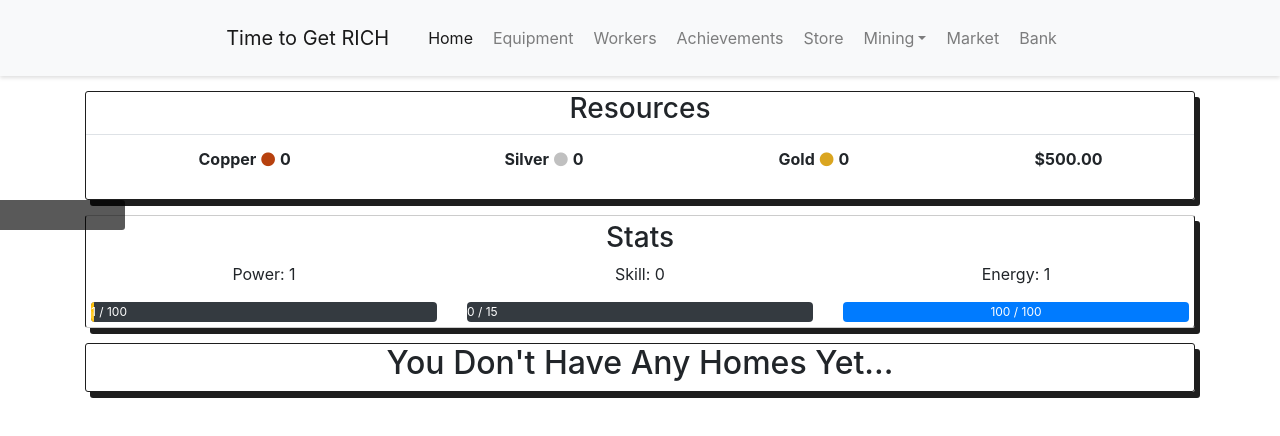
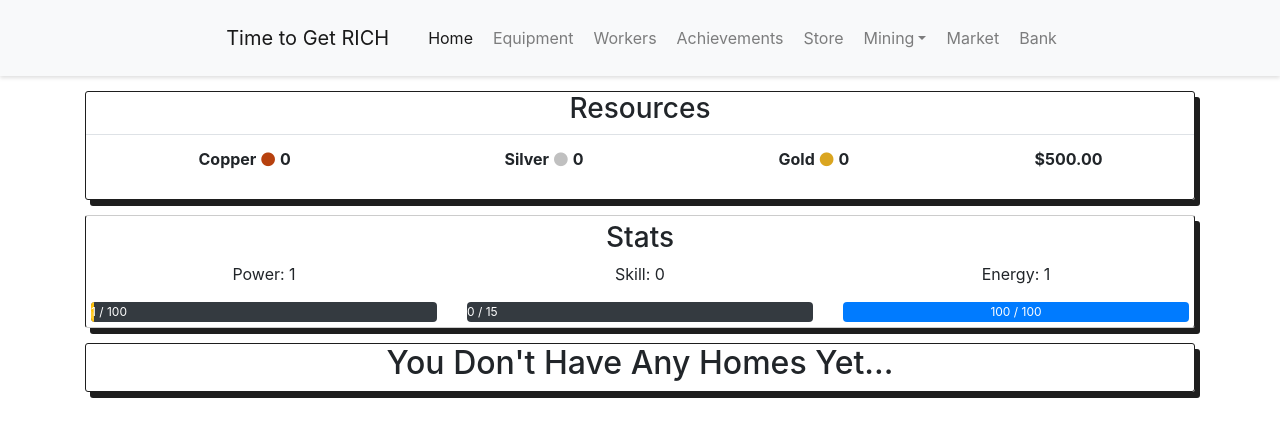
Before and after one commit to Thinkershine/GetRich, a React (Create React App) app: page / in a window 1280 px wide. Shown: the top 436 px of the page. Built offline with nearby package versions, Linux system fonts and the light colour scheme.

Commit message:
Add Hide Backpack if Empty with Potions.splice

```diff
--- a/src/App.js
+++ b/src/App.js
@@ -305,7 +305,7 @@ class App extends Component {
         if (potions[i].id === potion.id) {
           potions[i].amount -= 1;
           if (potions[i].amount <= 0) {
-            potions[i] = undefined;
+            potions.splice(i, 1);
           }
         }
       }
@@ -603,7 +603,9 @@ class App extends Component {
         </div>
 
         <div id="widgets">
-          <Backpack potions={this.state.potions} usePotion={this.usePotion} />
+          {this.state.potions.length !== 0 && (
+            <Backpack potions={this.state.potions} usePotion={this.usePotion} />
+          )}
         </div>
 
         {this.state.showConfetti && (
```
